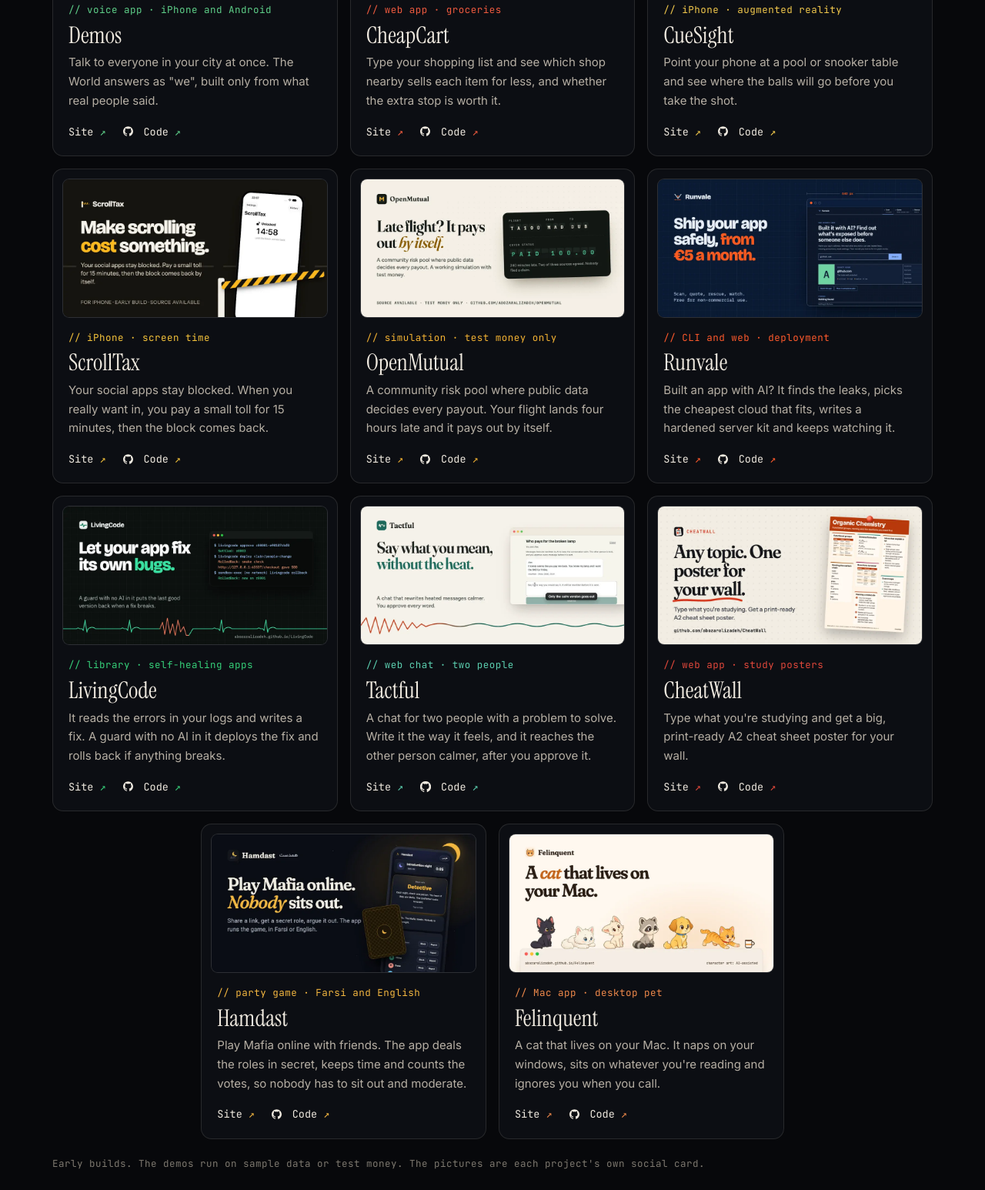
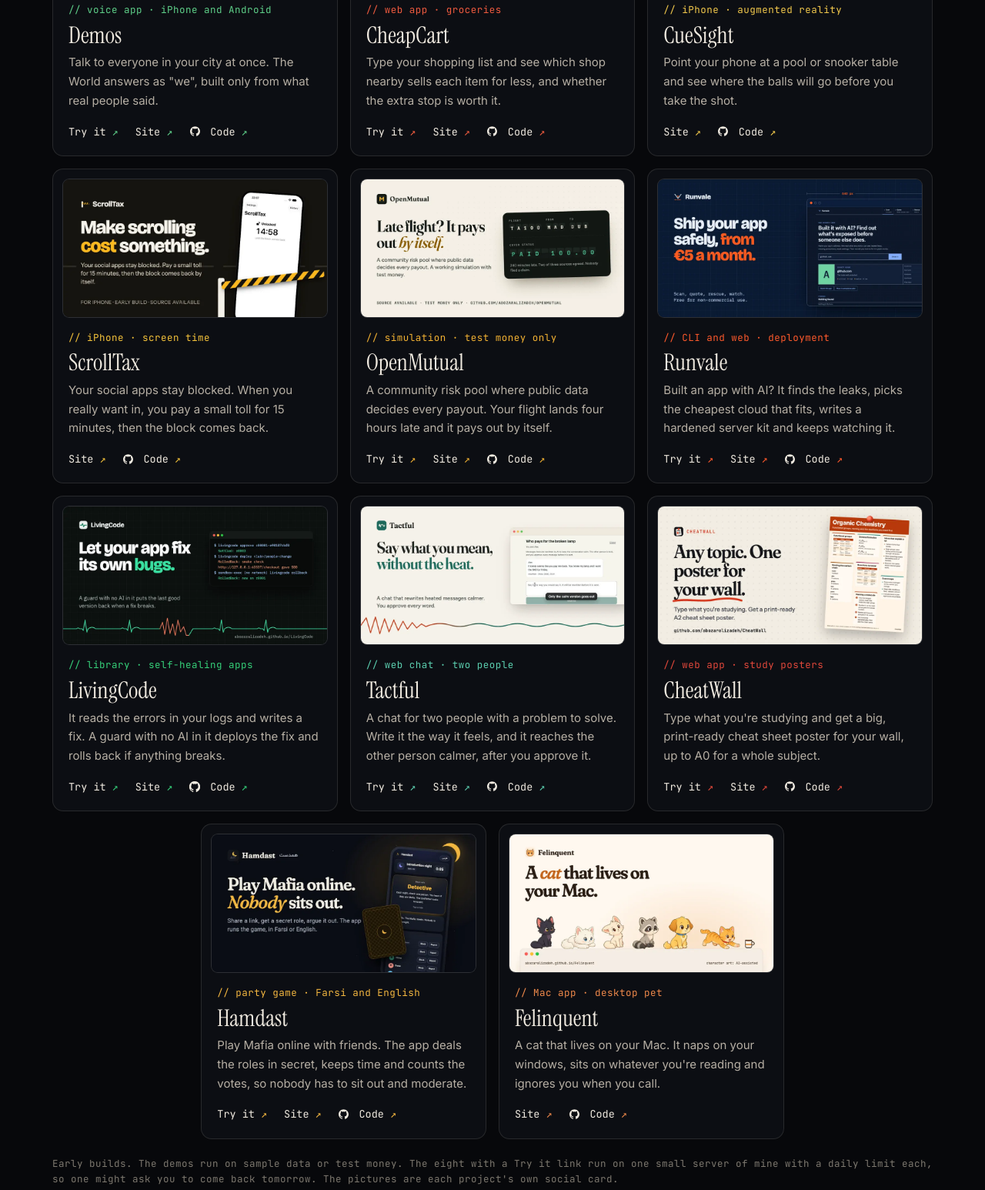
Before and after one commit to abozaralizadeh/abozaralizadeh.github.io, a plain HTML site: page index.html in a window 1280 px wide. Shown: the part 4231-5777 px from the top of the page at 77% size. Drawn offline with Linux system fonts and the light colour scheme; animation ran at ten frames a second; a script that the page names is missing.

Commit message:
Add Try it links for demos
Updated the project list and homepage cards to include live Try it links for the demo apps, and refreshed the descriptions to mention the shared server's daily limits.

```diff
--- a/index.html
+++ b/index.html
@@ -216,14 +216,14 @@
         <p class="card-k">// voice app · iPhone and Android</p>
         <h3>Demos</h3>
         <p>Talk to everyone in your city at once. The World answers as "we", built only from what real people said.</p>
-        <p class="links"><a href="https://abozaralizadeh.github.io/Demos/" target="_blank" rel="noopener">Site</a><a href="https://github.com/abozaralizadeh/Demos" target="_blank" rel="noopener">Code</a></p>
+        <p class="links"><a href="https://max.italynorth.cloudapp.azure.com/demos/" target="_blank" rel="noopener">Try it</a><a href="https://abozaralizadeh.github.io/Demos/" target="_blank" rel="noopener">Site</a><a href="https://github.com/abozaralizadeh/Demos" target="_blank" rel="noopener">Code</a></p>
       </article>
       <article class="idea reveal" style="--c:#ef5b3f">
         <a class="idea-shot" href="https://abozaralizadeh.github.io/CheapCart/" target="_blank" rel="noopener" tabindex="-1" aria-hidden="true"><img src="assets/img/ideas/cheapcart.webp" alt="" width="960" height="504" loading="lazy"></a>
         <p class="card-k">// web app · groceries</p>
         <h3>CheapCart</h3>
         <p>Type your shopping list and see which shop nearby sells each item for less, and whether the extra stop is worth it.</p>
-        <p class="links"><a href="https://abozaralizadeh.github.io/CheapCart/" target="_blank" rel="noopener">Site</a><a href="https://github.com/abozaralizadeh/CheapCart" target="_blank" rel="noopener">Code</a></p>
+        <p class="links"><a href="https://max.italynorth.cloudapp.azure.com/cheapcart/" target="_blank" rel="noopener">Try it</a><a href="https://abozaralizadeh.github.io/CheapCart/" target="_blank" rel="noopener">Site</a><a href="https://github.com/abozaralizadeh/CheapCart" target="_blank" rel="noopener">Code</a></p>
       </article>
       <article class="idea reveal" style="--c:#f2c94c">
         <a class="idea-shot" href="https://abozaralizadeh.github.io/CueSight/" target="_blank" rel="noopener" tabindex="-1" aria-hidden="true"><img src="assets/img/ideas/cuesight.webp" alt="" width="960" height="504" loading="lazy"></a>
@@ -244,42 +244,42 @@
         <p class="card-k">// simulation · test money only</p>
         <h3>OpenMutual</h3>
         <p>A community risk pool where public data decides every payout. Your flight lands four hours late and it pays out by itself.</p>
-        <p class="links"><a href="https://abozaralizadeh.github.io/OpenMutual/" target="_blank" rel="noopener">Site</a><a href="https://github.com/abozaralizadeh/OpenMutual" target="_blank" rel="noopener">Code</a></p>
+        <p class="links"><a href="https://max.italynorth.cloudapp.azure.com/openmutual/" target="_blank" rel="noopener">Try it</a><a href="https://abozaralizadeh.github.io/OpenMutual/" target="_blank" rel="noopener">Site</a><a href="https://github.com/abozaralizadeh/OpenMutual" target="_blank" rel="noopener">Code</a></p>
       </article>
       <article class="idea reveal" style="--c:#ff5a2c">
         <a class="idea-shot" href="https://abozaralizadeh.github.io/Runvale/" target="_blank" rel="noopener" tabindex="-1" aria-hidden="true"><img src="assets/img/ideas/runvale.webp" alt="" width="960" height="504" loading="lazy"></a>
         <p class="card-k">// CLI and web · deployment</p>
         <h3>Runvale</h3>
         <p>Built an app with AI? It finds the leaks, picks the cheapest cloud that fits, writes a hardened server kit and keeps watching it.</p>
-        <p class="links"><a href="https://abozaralizadeh.github.io/Runvale/" target="_blank" rel="noopener">Site</a><a href="https://github.com/abozaralizadeh/Runvale" target="_blank" rel="noopener">Code</a></p>
+        <p class="links"><a href="https://max.italynorth.cloudapp.azure.com/runvale/" target="_blank" rel="noopener">Try it</a><a href="https://abozaralizadeh.github.io/Runvale/" target="_blank" rel="noopener">Site</a><a href="https://github.com/abozaralizadeh/Runvale" target="_blank" rel="noopener">Code</a></p>
       </article>
       <article class="idea reveal" style="--c:#36d07a">
         <a class="idea-shot" href="https://abozaralizadeh.github.io/LivingCode/" target="_blank" rel="noopener" tabindex="-1" aria-hidden="true"><img src="assets/img/ideas/livingcode.webp" alt="" width="960" height="504" loading="lazy"></a>
         <p class="card-k">// library · self-healing apps</p>
         <h3>LivingCode</h3>
         <p>It reads the errors in your logs and writes a fix. A guard with no AI in it deploys the fix and rolls back if anything breaks.</p>
-        <p class="links"><a href="https://abozaralizadeh.github.io/LivingCode/" target="_blank" rel="noopener">Site</a><a href="https://github.com/abozaralizadeh/LivingCode" target="_blank" rel="noopener">Code</a></p>
+        <p class="links"><a href="https://max.italynorth.cloudapp.azure.com/livingcode/" target="_blank" rel="noopener">Try it</a><a href="https://abozaralizadeh.github.io/LivingCode/" target="_blank" rel="noopener">Site</a><a href="https://github.com/abozaralizadeh/LivingCode" target="_blank" rel="noopener">Code</a></p>
       </article>
       <article class="idea reveal" style="--c:#5ccfb0">
         <a class="idea-shot" href="https://abozaralizadeh.github.io/Tactful/" target="_blank" rel="noopener" tabindex="-1" aria-hidden="true"><img src="assets/img/ideas/tactful.webp" alt="" width="960" height="504" loading="lazy"></a>
         <p class="card-k">// web chat · two people</p>
         <h3>Tactful</h3>
         <p>A chat for two people with a problem to solve. Write it the way it feels, and it reaches the other person calmer, after you approve it.</p>
-        <p class="links"><a href="https://abozaralizadeh.github.io/Tactful/" target="_blank" rel="noopener">Site</a><a href="https://github.com/abozaralizadeh/Tactful" target="_blank" rel="noopener">Code</a></p>
+        <p class="links"><a href="https://max.italynorth.cloudapp.azure.com/tactful/" target="_blank" rel="noopener">Try it</a><a href="https://abozaralizadeh.github.io/Tactful/" target="_blank" rel="noopener">Site</a><a href="https://github.com/abozaralizadeh/Tactful" target="_blank" rel="noopener">Code</a></p>
       </article>
       <article class="idea reveal" style="--c:#e2483b">
         <a class="idea-shot" href="https://abozaralizadeh.github.io/CheatWall/" target="_blank" rel="noopener" tabindex="-1" aria-hidden="true"><img src="assets/img/ideas/cheatwall.webp" alt="" width="960" height="504" loading="lazy"></a>
         <p class="card-k">// web app · study posters</p>
         <h3>CheatWall</h3>
-        <p>Type what you're studying and get a big, print-ready A2 cheat sheet poster for your wall.</p>
-        <p class="links"><a href="https://abozaralizadeh.github.io/CheatWall/" target="_blank" rel="noopener">Site</a><a href="https://github.com/abozaralizadeh/CheatWall" target="_blank" rel="noopener">Code</a></p>
+        <p>Type what you're studying and get a big, print-ready cheat sheet poster for your wall, up to A0 for a whole subject.</p>
+        <p class="links"><a href="https://max.italynorth.cloudapp.azure.com/cheatwall/" target="_blank" rel="noopener">Try it</a><a href="https://abozaralizadeh.github.io/CheatWall/" target="_blank" rel="noopener">Site</a><a href="https://github.com/abozaralizadeh/CheatWall" target="_blank" rel="noopener">Code</a></p>
       </article>
       <article class="idea reveal" style="--c:#f4b740">
         <a class="idea-shot" href="https://abozaralizadeh.github.io/Hamdast/" target="_blank" rel="noopener" tabindex="-1" aria-hidden="true"><img src="assets/img/ideas/hamdast.webp" alt="" width="960" height="504" loading="lazy"></a>
         <p class="card-k">// party game · Farsi and English</p>
         <h3>Hamdast</h3>
         <p>Play Mafia online with friends. The app deals the roles in secret, keeps time and counts the votes, so nobody has to sit out and moderate.</p>
-        <p class="links"><a href="https://abozaralizadeh.github.io/Hamdast/" target="_blank" rel="noopener">Site</a><a href="https://github.com/abozaralizadeh/Hamdast" target="_blank" rel="noopener">Code</a></p>
+        <p class="links"><a href="https://max.italynorth.cloudapp.azure.com/hamdast/" target="_blank" rel="noopener">Try it</a><a href="https://abozaralizadeh.github.io/Hamdast/" target="_blank" rel="noopener">Site</a><a href="https://github.com/abozaralizadeh/Hamdast" target="_blank" rel="noopener">Code</a></p>
       </article>
       <article class="idea reveal" style="--c:#f08a4b">
         <a class="idea-shot" href="https://abozaralizadeh.github.io/Felinquent/" target="_blank" rel="noopener" tabindex="-1" aria-hidden="true"><img src="assets/img/ideas/felinquent.webp" alt="" width="960" height="504" loading="lazy"></a>
@@ -289,7 +289,7 @@
         <p class="links"><a href="https://abozaralizadeh.github.io/Felinquent/" target="_blank" rel="noopener">Site</a><a href="https://github.com/abozaralizadeh/Felinquent" target="_blank" rel="noopener">Code</a></p>
       </article>
     </div>
-    <p class="fine ideas-fine reveal">Early builds. The demos run on sample data or test money. The pictures are each project's own social card.</p>
+    <p class="fine ideas-fine reveal">Early builds. The demos run on sample data or test money. The eight with a Try it link run on one small server of mine with a daily limit each, so one might ask you to come back tomorrow. The pictures are each project's own social card.</p>
   </div>
 </section>
 
```
Also changed, not shown: 1 other file.
